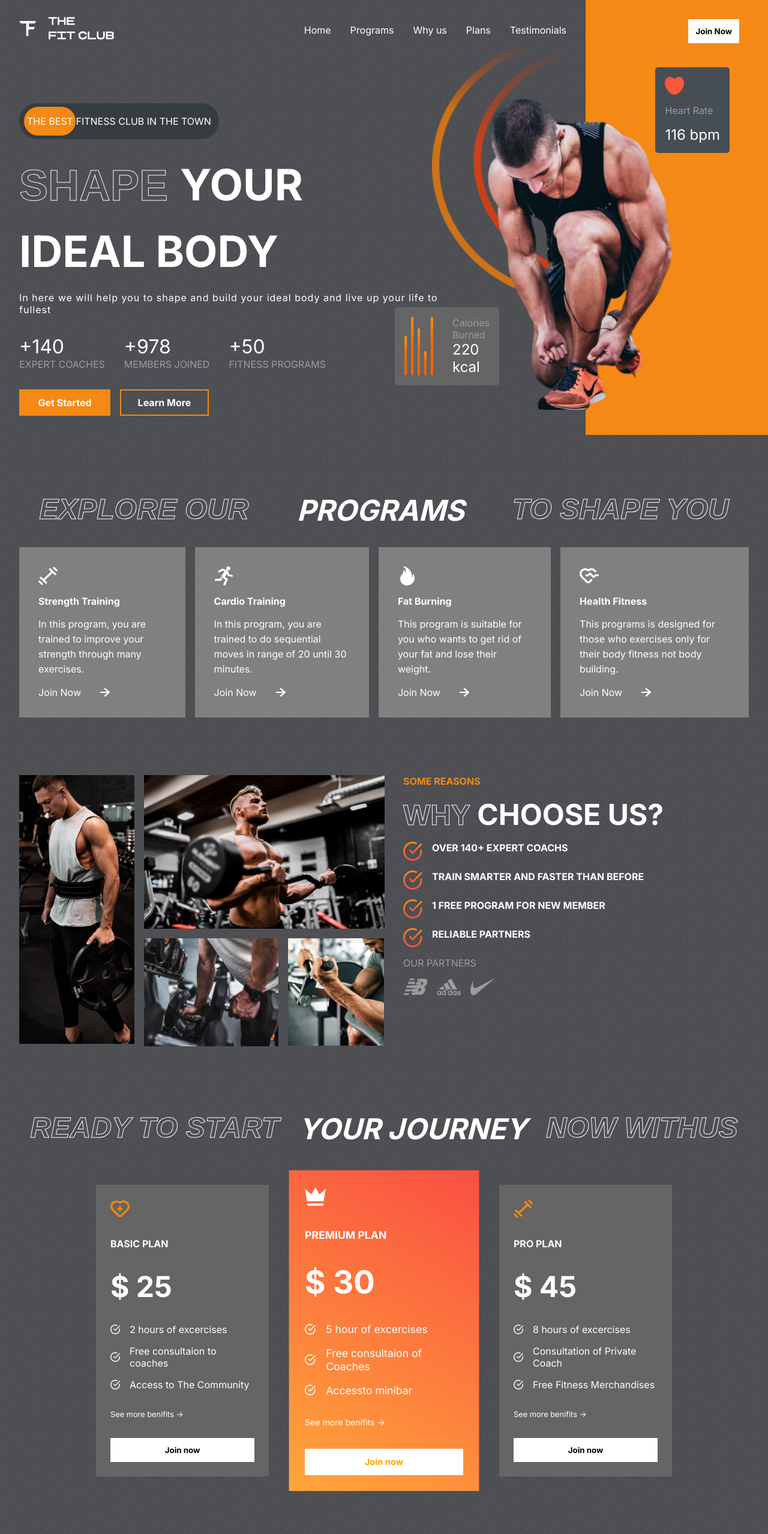
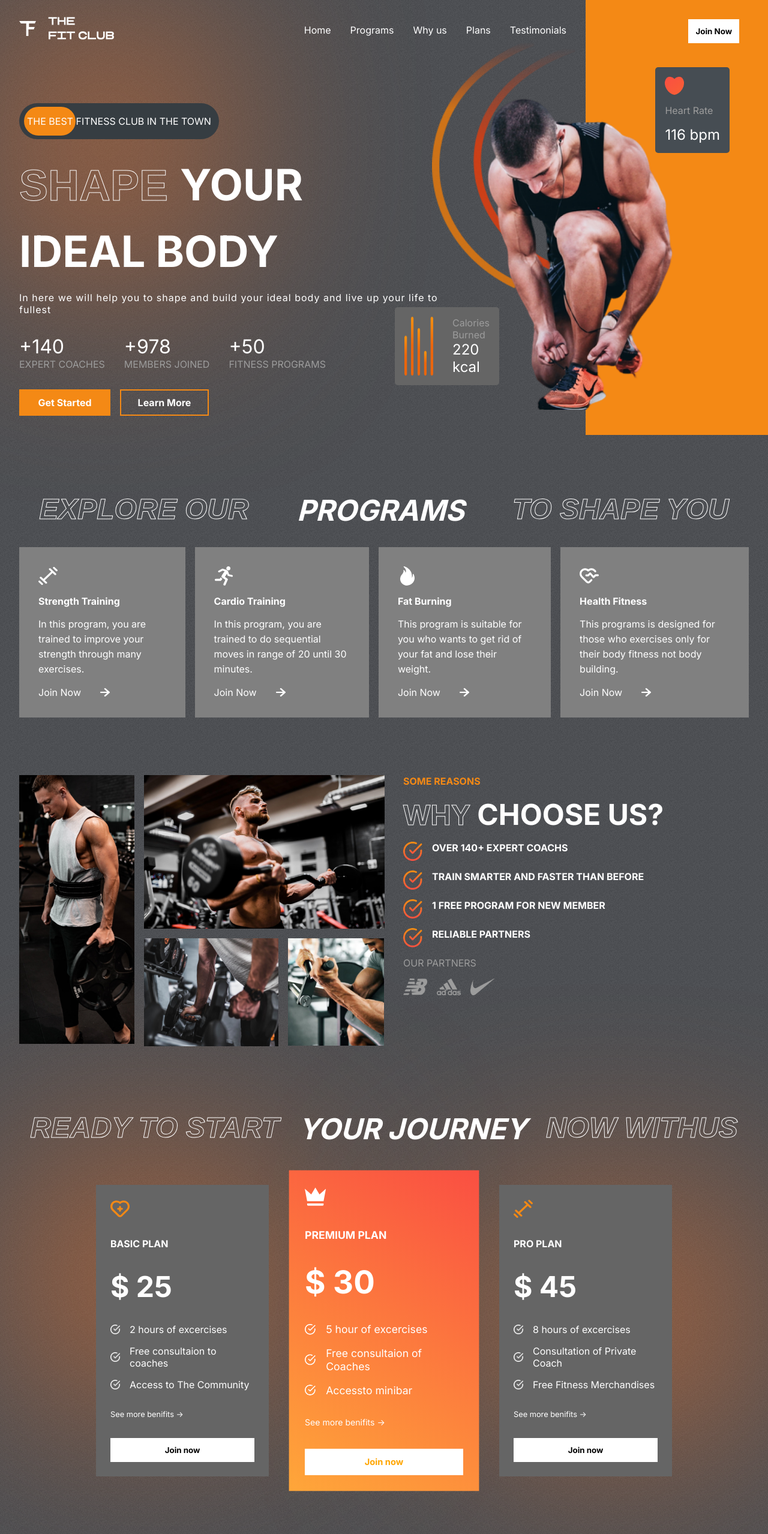
Before and after one commit to Kavimaleesha/FitClub-Starter, a React (Create React App) app: page / in a window 1280 px wide. Shown: the top 2557 px of the page at 60% size. Built offline with nearby package versions, Linux system fonts and the light colour scheme.

Commit message:
29/02/2024
29/02/2024

```diff
--- a/src/App.css
+++ b/src/App.css
@@ -47,7 +47,7 @@
   background: rgba(253,120,43, 0.69);
   position: absolute;
   border-radius: 50%;
-  filter: blur(212px);
+  filter: blur(150px);
   z-index: -9;
 
 }
--- a/src/components/Footer/Footer.css
+++ b/src/components/Footer/Footer.css
@@ -27,3 +27,21 @@
 .logo-f>img{
     width: 10rem;
 }
+
+.blur-f-1{
+    bottom: 0;
+    right: 15%;
+    width: 26rem;
+    height: 12rem;
+    filter: blur(200px);
+    background: red;
+}
+
+.blur-f-2{
+    bottom: 0;
+    left: 15%;
+    width: 26rem;
+    height: 12rem;
+    filter: blur(200px);
+    background: rgb(255,115,0);
+}
--- a/src/components/Footer/Footer.jsx
+++ b/src/components/Footer/Footer.jsx
@@ -18,6 +18,9 @@
         <img src={Logo} alt="" />
         </div>
         </div>
+
+        <div className="blur blur-f-1"></div>
+        <div className="blur blur-f-2"></div>
     </div>
   );
 };
--- a/src/components/Hero/Hero.css
+++ b/src/components/Hero/Hero.css
@@ -177,3 +177,9 @@
     color: white;
     font-size: 1.5rem;
 }
+
+.hero-blur{
+   width: 22rem;
+   height: 30rem;
+   left: 0;
+}
--- a/src/components/Hero/Hero.jsx
+++ b/src/components/Hero/Hero.jsx
@@ -5,16 +5,24 @@
 import hero_image_back from "../../assets/hero_image_back.png";
 import Heart from "../../assets/heart.png";
 import Calories from "../../assets/calories.png";
+
+import {motion} from "framer-motion"
 const Hero = () => {
+
+  const transition = {type: 'spring',duration:3}
     return (
       <div className="hero">
 
-        <div className="blur"></div>
+        <div className="blur hero-blur"></div>
         <div className="left-h">
           <Header/>
   {/* the best ad */}
           <div className="the-best-ad">
-          <div></div>
+          <motion.div
+            initial={{left: '238px'}}
+            whileInView={{left: '8px'}}
+            transition={{...transition, type: 'tween'}}
+          ></motion.div>
           <span>the best fitness club in the town</span>
          </div>
 
@@ -60,11 +68,14 @@
         <div className="right-h">
           <button className='btn'>Join Now</button>
 
-          <div className="heart-rate">
+          <motion.div
+          whileInView={{right:'4rem'}}
+          transition={transition}
+          className="heart-rate">
             <img src={Heart} alt="" />
             <span>Heart Rate</span>
             <span>116 bpm</span>
-          </div>
+          </motion.div>
 
           {/* hero images */}
           <img src={hero_image} alt="" className="hero-image" />
--- a/src/components/Plans/Plans.css
+++ b/src/components/Plans/Plans.css
@@ -5,6 +5,20 @@
     flex-direction: column;
     gap: 4rem;
     position: relative;
+}
+
+.plans-blur-1{
+    width: 32rem;
+    height: 23rem;
+    top: 6rem;
+    left: 0rem;
+}
+
+.plans-blur-2{
+    width: 32rem;
+    height: 23rem;
+    top: 10rem;
+    right: 0rem;
 }
 
 .plans{
--- a/src/components/Plans/Plans.jsx
+++ b/src/components/Plans/Plans.jsx
@@ -5,13 +5,13 @@
 const Plans = () => {
   return (
     <div className="plans-container">
+      <div className="blur plans-blur-1"></div>
+      <div className="blur plans-blur-2"></div>
         <div className="programs-header" style={{gap: '2rem'}}>
             <span className='stroke-text'>READY TO START</span>
             <span>YOUR JOURNEY</span>
             <span className='stroke-text'>NOW WITHUS</span>
         </div>
-
-        {/* plans card */}
         <div className="plans">
           {plansData.map((plan, i)=> (
             <div className="plan" key={i}>
```
